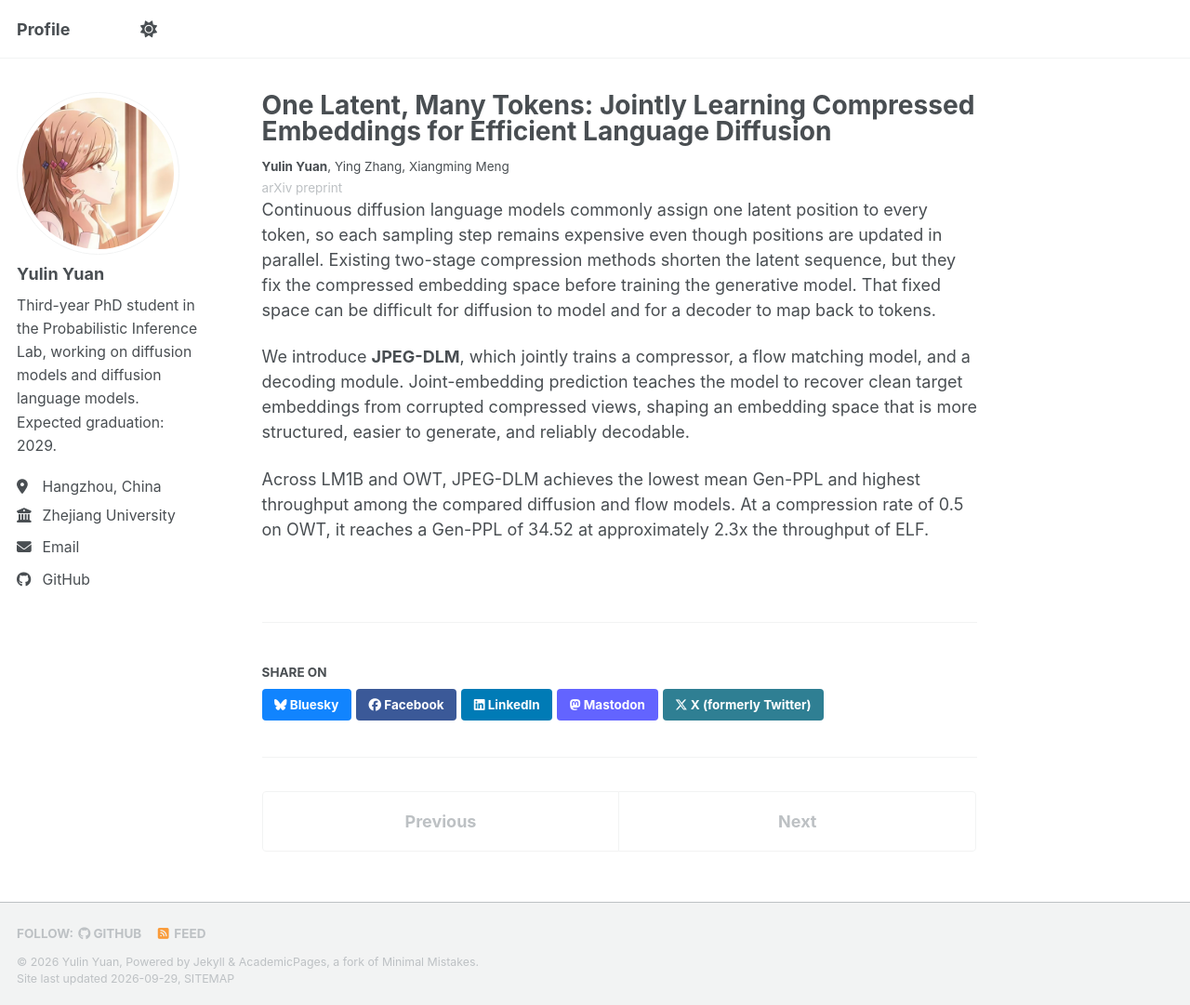
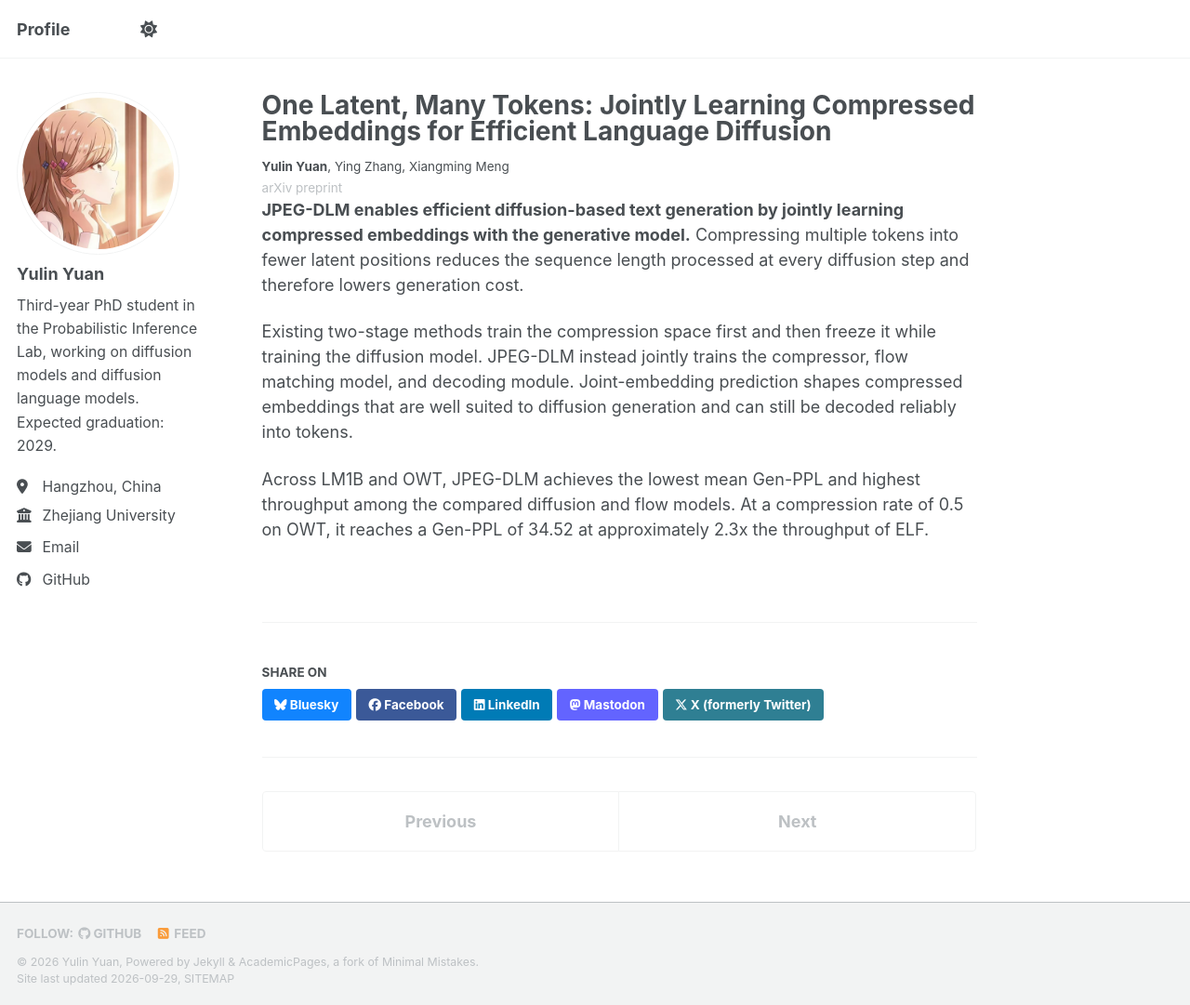
Before and after one commit to infiniteYuanyl/infiniteYuanyl.github.io, a Jekyll site: the page built from _publications/2026-09-26-jpeg-dlm.md, in a window 1280 px wide and 1081 px high. Shown: the whole window at 93% size. Built offline with Jekyll 4.4.1, drawn with Linux system fonts in a browser that asks for light colours; a style sheet for code colours, icons or effects is not loaded.

Commit message:
Refine VRCD and JPEG-DLM method summaries

```diff
--- a/_publications/2026-09-26-jpeg-dlm.md
+++ b/_publications/2026-09-26-jpeg-dlm.md
@@ -3,18 +3,18 @@ title: "One Latent, Many Tokens: Jointly Learning Compressed Embeddings for Effi
 collection: publications
 acronym: 'JPEG-DLM'
 short_venue: 'arXiv preprint'
-summary: 'Jointly learned compressed embeddings that shorten latent sequences while improving diffusion modeling, token decoding, and generation throughput.'
+summary: 'Jointly learns compressed embeddings with the diffusion generator to enable efficient diffusion-based text generation.'
 order: 1   # position in the list on the front page; 1 is first
 category: preprints
 permalink: /publication/2026-jpeg-dlm
-excerpt: 'Most continuous diffusion language models process one latent position per token, which makes every sampling step expensive. JPEG-DLM jointly trains a compressor, a flow matching model, and a decoding module so that compressed embeddings are structured, easy to model with diffusion, and reliably decodable into tokens. On LM1B and OWT, it achieves the lowest mean Gen-PPL and highest throughput among the compared diffusion and flow models.'
+excerpt: 'JPEG-DLM enables efficient diffusion-based text generation by jointly learning compressed embeddings with a flow matching generator and token decoder. Unlike two-stage approaches that freeze a separately trained compression space, joint training adapts the embeddings to both diffusion generation and reliable token decoding while reducing latent sequence length. On LM1B and OWT, JPEG-DLM achieves the lowest mean Gen-PPL and highest throughput among the compared diffusion and flow models.'
 date: 2026-09-26
 venue: 'arXiv preprint'
 authors: '**Yulin Yuan**, Ying Zhang, Xiangming Meng'
 ---
 
-Continuous diffusion language models commonly assign one latent position to every token, so each sampling step remains expensive even though positions are updated in parallel. Existing two-stage compression methods shorten the latent sequence, but they fix the compressed embedding space before training the generative model. That fixed space can be difficult for diffusion to model and for a decoder to map back to tokens.
+**JPEG-DLM enables efficient diffusion-based text generation by jointly learning compressed embeddings with the generative model.** Compressing multiple tokens into fewer latent positions reduces the sequence length processed at every diffusion step and therefore lowers generation cost.
 
-We introduce **JPEG-DLM**, which jointly trains a compressor, a flow matching model, and a decoding module. Joint-embedding prediction teaches the model to recover clean target embeddings from corrupted compressed views, shaping an embedding space that is more structured, easier to generate, and reliably decodable.
+Existing two-stage methods train the compression space first and then freeze it while training the diffusion model. JPEG-DLM instead jointly trains the compressor, flow matching model, and decoding module. Joint-embedding prediction shapes compressed embeddings that are well suited to diffusion generation and can still be decoded reliably into tokens.
 
 Across LM1B and OWT, JPEG-DLM achieves the lowest mean Gen-PPL and highest throughput among the compared diffusion and flow models. At a compression rate of 0.5 on OWT, it reaches a Gen-PPL of 34.52 at approximately 2.3x the throughput of ELF.
```
Also changed, not shown: _publications/2026-05-25-vrcd.md (+5 -5 lines).
